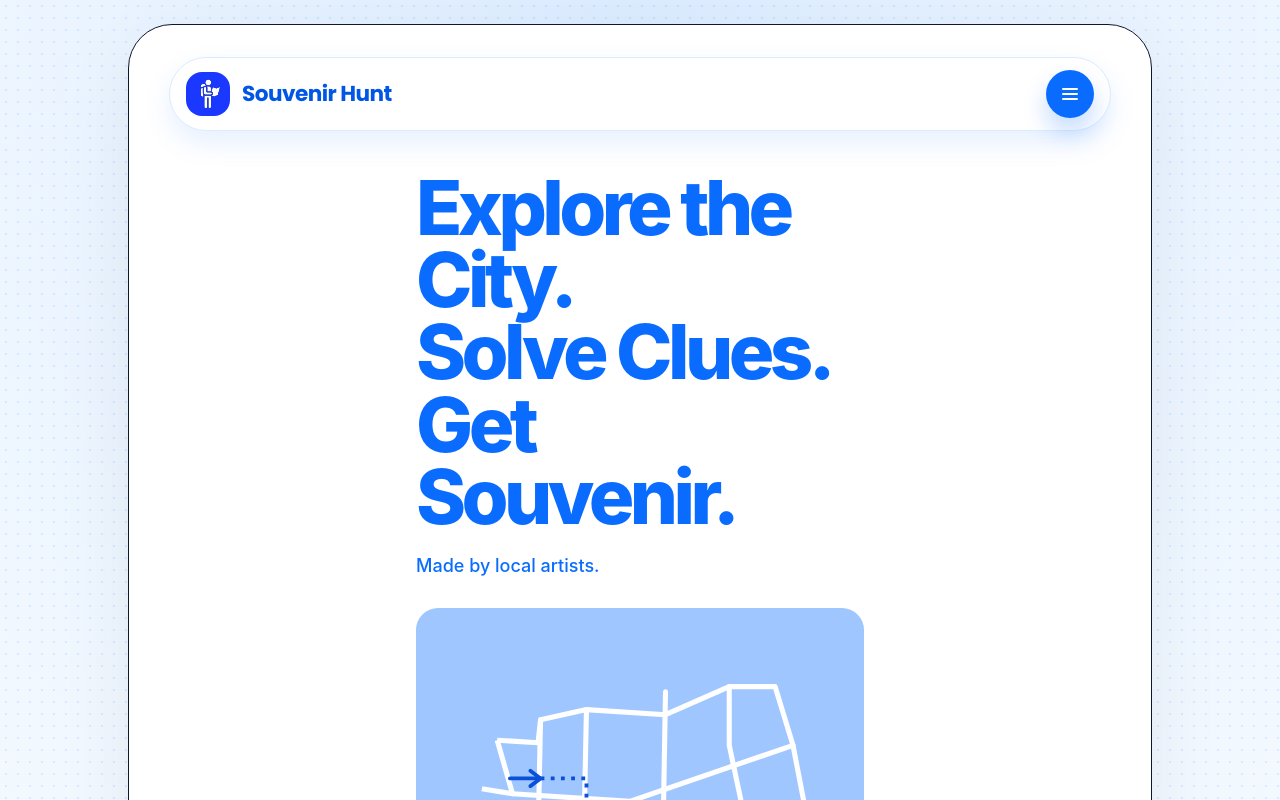
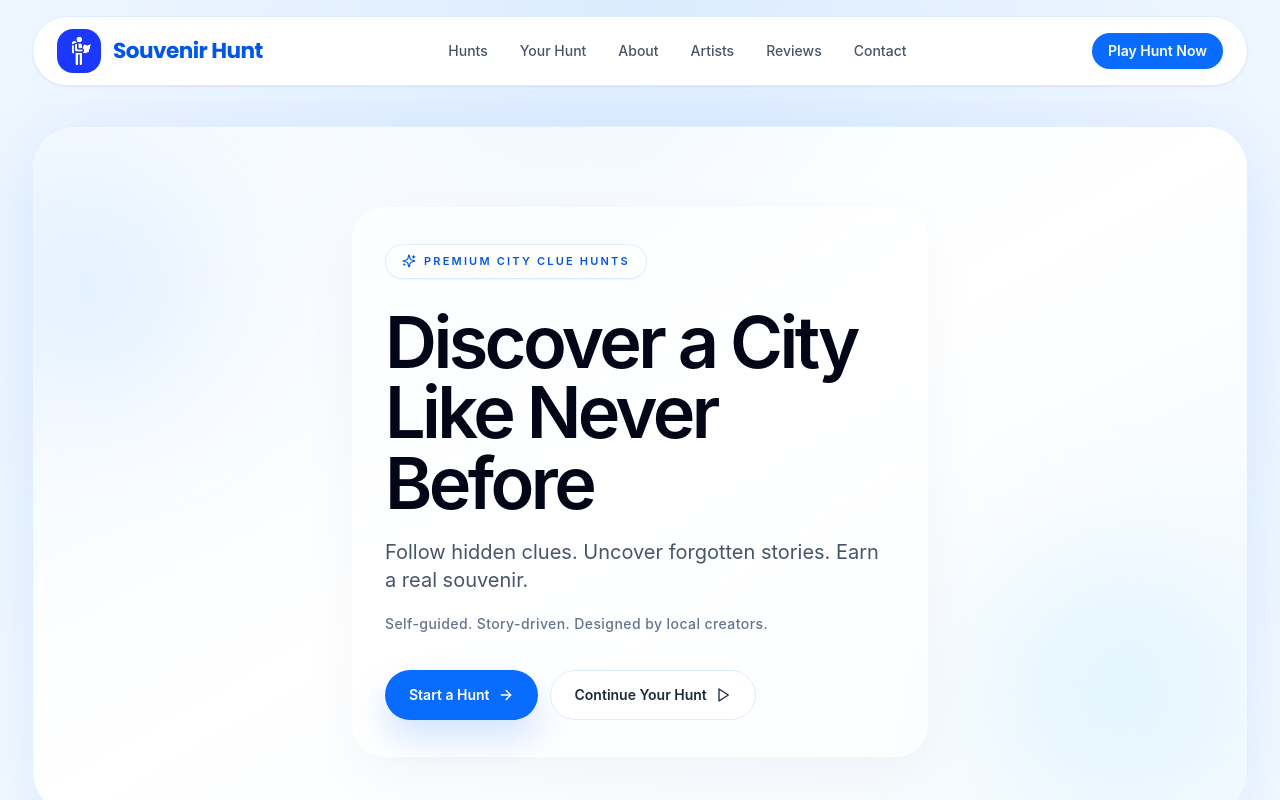
Before and after one commit to mybrandupinfo-hash/souvenir-hunt, a React (Vite) app: page / in a window 1280 px wide. Shown: the top 800 px of the page. Built offline with nearby package versions, Linux system fonts and the light colour scheme.

Commit message:
Revert homepage restyle

```diff
--- a/src/App.jsx
+++ b/src/App.jsx
@@ -654,125 +654,59 @@ export default function SouvenirHuntWebsite() {
 
   const renderHome = () => (
     <>
-      <section className="relative overflow-hidden px-4 pb-10 pt-6 sm:px-6 lg:px-8">
-        <div
-          className="absolute inset-0 opacity-60"
-          style={{
-            backgroundImage:
-              "radial-gradient(circle, rgba(10,108,255,0.18) 1px, transparent 1px)",
-            backgroundSize: "12px 12px",
-          }}
-        />
-        <div className="relative mx-auto max-w-md lg:max-w-5xl">
-          <div className="rounded-[44px] border border-slate-900 bg-white px-4 pb-6 pt-4 shadow-[0_24px_80px_rgba(15,23,42,0.06)] sm:px-6 sm:pb-8 sm:pt-5 lg:px-10 lg:pb-10 lg:pt-8">
-            <div className="rounded-full border border-brand-100 bg-white px-4 py-3 shadow-[0_12px_28px_rgba(10,108,255,0.10)]">
-              <div className="flex items-center justify-between gap-3">
-                <button onClick={() => navigate("home")} className="min-w-0 text-left">
-                  <Logo />
-                </button>
-                <button
-                  onClick={() => setMobileMenuOpen((prev) => !prev)}
-                  className="inline-flex h-12 w-12 items-center justify-center rounded-full bg-brand-600 text-white shadow-[0_14px_24px_rgba(10,108,255,0.24)] transition hover:bg-brand-700"
-                  aria-label="Toggle menu"
-                  aria-expanded={mobileMenuOpen}
-                >
-                  <span className="relative flex h-5 w-5 items-center justify-center">
-                    <motion.span
-                      animate={mobileMenuOpen ? { rotate: 45, y: 0 } : { rotate: 0, y: -5 }}
-                      transition={{ duration: 0.2 }}
-                      className="absolute h-[2px] w-4 rounded-full bg-white"
-                    />
-                    <motion.span
-                      animate={mobileMenuOpen ? { opacity: 0, scaleX: 0.2 } : { opacity: 1, scaleX: 1 }}
-                      transition={{ duration: 0.18 }}
-                      className="absolute h-[2px] w-4 rounded-full bg-white"
-                    />
-                    <motion.span
-                      animate={mobileMenuOpen ? { rotate: -45, y: 0 } : { rotate: 0, y: 5 }}
-                      transition={{ duration: 0.2 }}
-                      className="absolute h-[2px] w-4 rounded-full bg-white"
-                    />
-                  </span>
-                </button>
-              </div>
-            </div>
-
-            <AnimatePresence>
-              {mobileMenuOpen ? (
-                <motion.div
-                  initial={{ opacity: 0, y: -8 }}
-                  animate={{ opacity: 1, y: 0 }}
-                  exit={{ opacity: 0, y: -8 }}
-                  transition={{ duration: 0.18 }}
-                  className="mt-3 rounded-[28px] border border-brand-100 bg-white p-3 shadow-sm"
-                >
-                  <div className="grid gap-2">
-                    <button onClick={() => navigate("hunts")} className="rounded-2xl px-4 py-3 text-left text-sm font-medium text-slate-700 transition hover:bg-brand-50 hover:text-brand-700">Our Hunts</button>
-                    <button onClick={() => navigate("your-hunt")} className="rounded-2xl px-4 py-3 text-left text-sm font-medium text-slate-700 transition hover:bg-brand-50 hover:text-brand-700">Your Hunt</button>
-                    <button onClick={() => scrollToSection(aboutRef)} className="rounded-2xl px-4 py-3 text-left text-sm font-medium text-slate-700 transition hover:bg-brand-50 hover:text-brand-700">About</button>
-                    <button onClick={() => scrollToSection(contactPreviewRef)} className="rounded-2xl px-4 py-3 text-left text-sm font-medium text-slate-700 transition hover:bg-brand-50 hover:text-brand-700">Contact</button>
-                  </div>
-                </motion.div>
-              ) : null}
-            </AnimatePresence>
-
+      <section className="relative overflow-hidden px-4 pt-6 sm:px-6 lg:px-8">
+        <div className="mx-auto max-w-7xl">
+          <div className="relative overflow-hidden rounded-[42px] border border-brand-100/80 bg-hero-glow px-6 pb-10 pt-14 shadow-glass sm:px-10 sm:pb-12 sm:pt-16 lg:px-14 lg:pb-14 lg:pt-20">
+            <div className="absolute inset-0 bg-gradient-to-br from-brand-50/70 via-white to-sky-50/70" />
+            <div className="absolute -left-12 top-14 h-40 w-40 rounded-full bg-brand-200/35 blur-3xl sm:h-52 sm:w-52" />
+            <div className="absolute bottom-0 right-0 h-56 w-56 rounded-full bg-sky-200/30 blur-3xl sm:h-64 sm:w-64" />
+            <div className="relative">
+              <div className="mx-auto flex max-w-xl flex-col justify-center">
                 <motion.div
                   initial={{ opacity: 0, y: 16 }}
                   animate={{ opacity: 1, y: 0 }}
-              transition={{ duration: 0.45 }}
-              className="mx-auto max-w-md pt-8 sm:pt-10"
+                  transition={{ duration: 0.5 }}
+                  className="rounded-[32px] border border-white/60 bg-white/55 p-1 shadow-[0_20px_60px_rgba(15,23,42,0.04)] backdrop-blur-sm"
                 >
-              <h1 className="text-[3.2rem] font-extrabold leading-[0.95] tracking-[-0.06em] text-brand-600 sm:text-[4rem] lg:text-[4.75rem]">
-                Explore the City.
-                <br />
-                Solve Clues.
-                <br />
-                Get Souvenir.
-              </h1>
-              <p className="mt-5 text-lg font-medium text-brand-600">
-                Made by local artists.
-              </p>
-
-              <div className="mt-7 overflow-hidden rounded-[22px] bg-[#9fc6ff] p-4 sm:p-5">
-                <svg
-                  viewBox="0 0 320 220"
-                  className="h-auto w-full"
-                  fill="none"
-                  xmlns="http://www.w3.org/2000/svg"
-                  aria-hidden="true"
-                >
-                  <path d="M36 166L86 168L126 160L182 166L270 138" stroke="white" strokeWidth="4" strokeLinecap="round" />
-                  <path d="M60 130L152 136L280 92" stroke="white" strokeWidth="4" strokeLinecap="round" />
-                  <path d="M82 72L80 166" stroke="white" strokeWidth="4" strokeLinecap="round" />
-                  <path d="M118 64L116 161" stroke="white" strokeWidth="4" strokeLinecap="round" />
-                  <path d="M180 50L178 165" stroke="white" strokeWidth="4" strokeLinecap="round" />
-                  <path d="M230 46L266 46L280 92L290 144L244 158L230 92L230 46Z" stroke="white" strokeWidth="4" strokeLinejoin="round" />
-                  <path d="M118 64L180 68L230 46" stroke="white" strokeWidth="4" strokeLinejoin="round" />
-                  <path d="M48 88L80 90L82 72L118 64" stroke="white" strokeWidth="4" strokeLinejoin="round" />
-                  <path d="M36 126L60 130L48 88" stroke="white" strokeWidth="4" strokeLinejoin="round" />
-                  <path d="M82 118H118V160H82" stroke="#0A51D8" strokeWidth="3" strokeDasharray="3 5" />
-                  <path d="M58 118H82" stroke="#0A51D8" strokeWidth="3" strokeLinecap="round" />
-                  <path d="M74 112L82 118L74 124" stroke="#0A51D8" strokeWidth="3" strokeLinecap="round" strokeLinejoin="round" />
-                  <path d="M118 160H152" stroke="#0A51D8" strokeWidth="3" strokeDasharray="3 5" />
-                  <path d="M152 160L160 168L168 160" stroke="#0A51D8" strokeWidth="3" strokeLinecap="round" strokeLinejoin="round" />
-                </svg>
+                  <div className="rounded-[31px] bg-white/72 px-5 py-6 shadow-[inset_0_1px_0_rgba(255,255,255,0.7)] sm:px-6 sm:py-7 lg:px-7 lg:py-8">
+                    <div className="inline-flex items-center gap-2 rounded-full border border-brand-100 bg-white/92 px-4 py-2 text-[11px] font-semibold uppercase tracking-[0.2em] text-brand-700 shadow-sm backdrop-blur">
+                      <Sparkles className="h-3.5 w-3.5" />
+                      Premium city clue hunts
                     </div>
 
-              <div className="mt-8 flex flex-col items-center gap-4">
+                    <div className="mt-7 space-y-5">
+                      <h1 className="max-w-xl text-[2.95rem] font-semibold tracking-[-0.05em] text-slate-950 sm:text-[3.6rem] sm:leading-[1.02] lg:text-[4.5rem] lg:leading-[0.98]">
+                        Discover a City Like Never Before
+                      </h1>
+                      <p className="max-w-lg text-lg leading-8 text-slate-600 sm:text-xl">
+                        Follow hidden clues. Uncover forgotten stories. Earn a real souvenir.
+                      </p>
+                      <p className="text-sm font-medium tracking-[0.03em] text-slate-500">
+                        Self-guided. Story-driven. Designed by local creators.
+                      </p>
+                    </div>
+
+                    <div className="mt-9 flex flex-col gap-3 sm:flex-row">
                       <button
                         onClick={() => navigate("hunts")}
-                  className="inline-flex min-w-[230px] items-center justify-center rounded-full bg-brand-700 px-8 py-4 text-xl font-bold text-white shadow-[0_16px_30px_rgba(10,108,255,0.18)] transition hover:bg-brand-600"
+                        className="inline-flex items-center justify-center gap-2 rounded-full bg-brand-600 px-6 py-3.5 text-sm font-semibold text-white shadow-[0_18px_35px_rgba(10,108,255,0.18)] transition hover:bg-brand-700"
                       >
-                  Start Hunt
+                        Start a Hunt
+                        <ArrowRight className="h-4 w-4" />
                       </button>
                       <button
                         onClick={() => navigate("your-hunt")}
-                  className="inline-flex min-w-[290px] items-center justify-center rounded-full border-2 border-brand-600 bg-white px-8 py-4 text-xl font-bold text-brand-600 transition hover:bg-brand-50"
+                        className="inline-flex items-center justify-center gap-2 rounded-full border border-brand-100 bg-white px-6 py-3.5 text-sm font-semibold text-slate-800 transition hover:border-brand-200 hover:text-brand-700"
                       >
                         Continue Your Hunt
+                        <Play className="h-4 w-4" />
                       </button>
                     </div>
+
+                  </div>
                 </motion.div>
+              </div>
+            </div>
           </div>
         </div>
       </section>
@@ -1364,7 +1298,6 @@ export default function SouvenirHuntWebsite() {
 
   return (
     <div className="min-h-screen bg-transparent text-slate-900">
-      {page !== "home" ? (
       <header className="sticky top-0 z-50 py-4">
         <div className="mx-auto max-w-7xl px-4 sm:px-6 lg:px-8">
           <div className="flex items-center justify-between rounded-full border border-brand-100 bg-white px-4 py-3 shadow-sm sm:px-6">
@@ -1465,7 +1398,6 @@ export default function SouvenirHuntWebsite() {
           </AnimatePresence>
         </div>
       </header>
-      ) : null}
 
       <main>
         {page === "home" && renderHome()}
```
Lines whose indentation alone changed are shown as unchanged.
